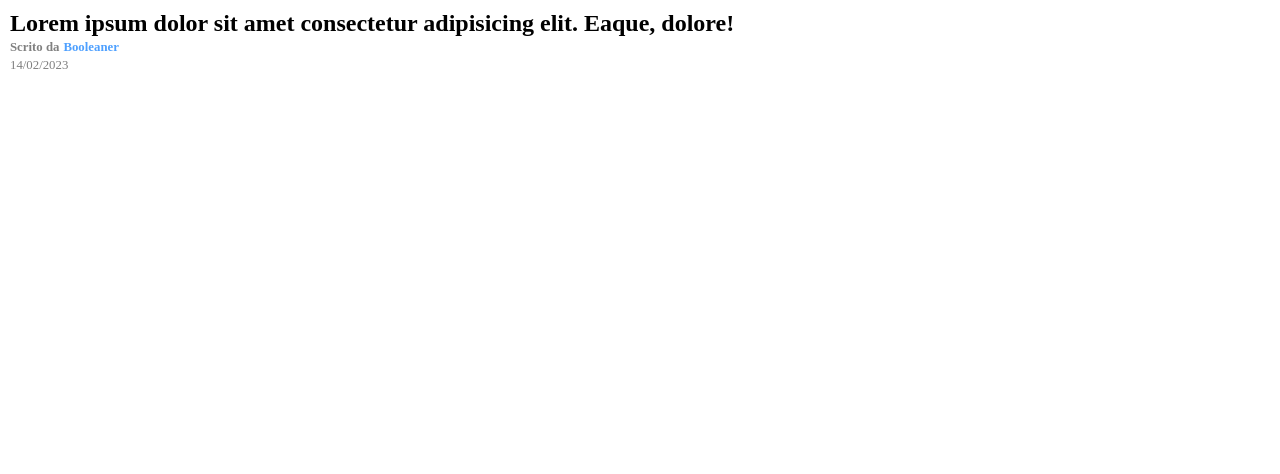
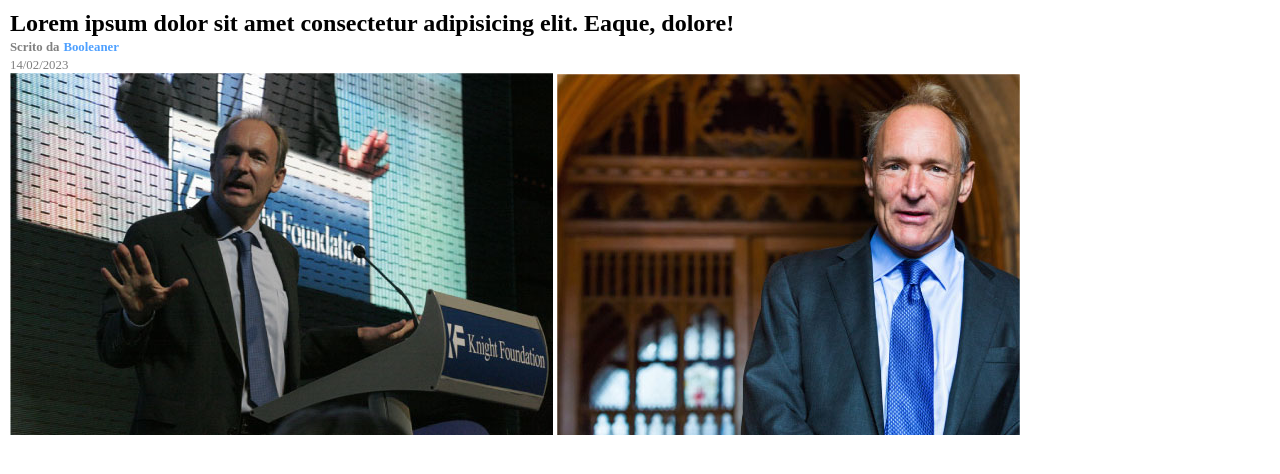
Before and after one commit to franedsandi/francisco-repo, a plain HTML site: page index.html in a window 1280 px wide. Shown: the part 200-674 px from the top of the page. Drawn offline with Linux system fonts and the light colour scheme.

Commit message:
aiggiunte images tim

```diff
--- a/index.html
+++ b/index.html
@@ -19,7 +19,11 @@
       <div class="specificazioni"></div>
         <span><strong>Scrito da</span>
         <span class="autore">Booleaner</strong></span><br>
-        <span>14/02/2023</span>
+        <span>14/02/2023</span><br>
+      </div>
+      <div class="tim-fotos"></div>
+        <img src="img/tim-1.jpg" alt="Tim 1">
+        <img src="img/tim-2.jpg" alt="Tim 2">
       </div>
     </section>
 
```
